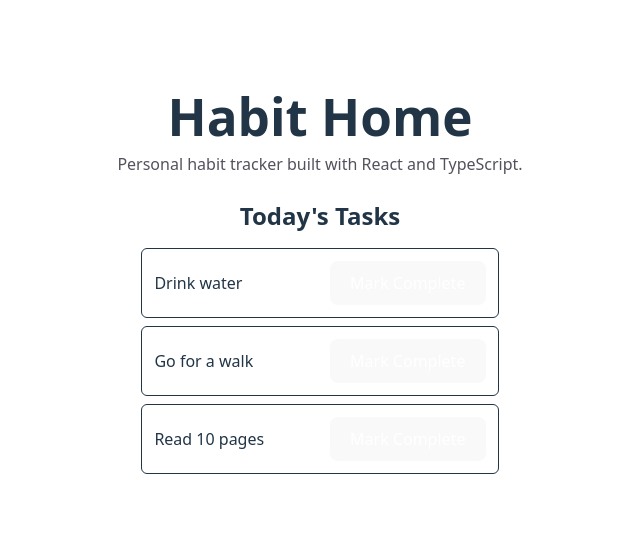
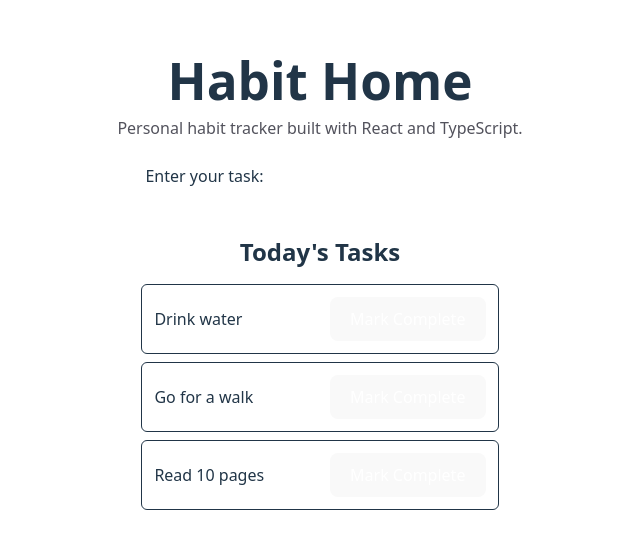
Before and after one commit to matthewsearle01/habit-home, a React (Vite) app: page / in a window 1280 px wide. Shown: the part 107-656 px from the top of the page, without its empty margins (320-960 px from the left). Built offline with nearby package versions, Linux system fonts and the light colour scheme.

Commit message:
refactor: lift habits state to App and pass via props

```diff
--- a/src/App.tsx
+++ b/src/App.tsx
@@ -2,16 +2,28 @@ import { useState } from "react";
 import reactLogo from "./assets/react.svg";
 import viteLogo from "/vite.svg";
 import TodayPage from "./components/TodayPage";
+import AddHabit from "./components/AddHabit.tsx";
+import type { Habit } from "./types.ts";
+
 import "./App.css";
 
+const initialHabits: Habit[] = [
+  { id: "water", name: "Drink water" },
+  { id: "walk", name: "Go for a walk" },
+  { id: "read", name: "Read 10 pages" },
+];
+
 export default function App() {
+  const [habits, setHabits] = useState<Habit[]>(initialHabits);
+
   return (
     <div className="p-6">
       <h1 className="text-2xl font-semibold">Habit Home</h1>
       <p className="mt-2 text-zinc-600">
         Personal habit tracker built with React and TypeScript.
       </p>
-      <TodayPage />
+      <AddHabit />
+      <TodayPage habits={habits} />
     </div>
   );
 }
--- /dev/null
+++ b/src/components/AddHabit.tsx
@@ -0,0 +1,16 @@
+import { useState } from "react";
+
+export default function AddHabit() {
+  const [newHabitName, setNewHabitName] = useState("");
+
+  return (
+    <div className="p-6">
+      <form text-sm rounded-md px-3 py-1>
+        <label>
+          Enter your task:
+          <input type="text" />
+        </label>
+      </form>
+    </div>
+  );
+}
--- a/src/components/TodayPage.tsx
+++ b/src/components/TodayPage.tsx
@@ -1,17 +1,11 @@
 import { useState } from "react";
+import type { Habit } from "./types.ts";
 
-type Habit = {
-  id: string;
-  name: string;
+type TodayPageProps = {
+  habits: Habit[];
 };
 
-const habits: Habit[] = [
-  { id: "water", name: "Drink water" },
-  { id: "walk", name: "Go for a walk" },
-  { id: "read", name: "Read 10 pages" },
-];
-
-export default function TodayPage() {
+export default function TodayPage({ habits }: TodayPageProps) {
   const [doneIds, setDoneIds] = useState<string[]>([]);
 
   function toggleDone(id: string) {
--- /dev/null
+++ b/src/types.ts
@@ -0,0 +1,4 @@
+export type Habit = {
+  id: string;
+  name: string;
+};
```
